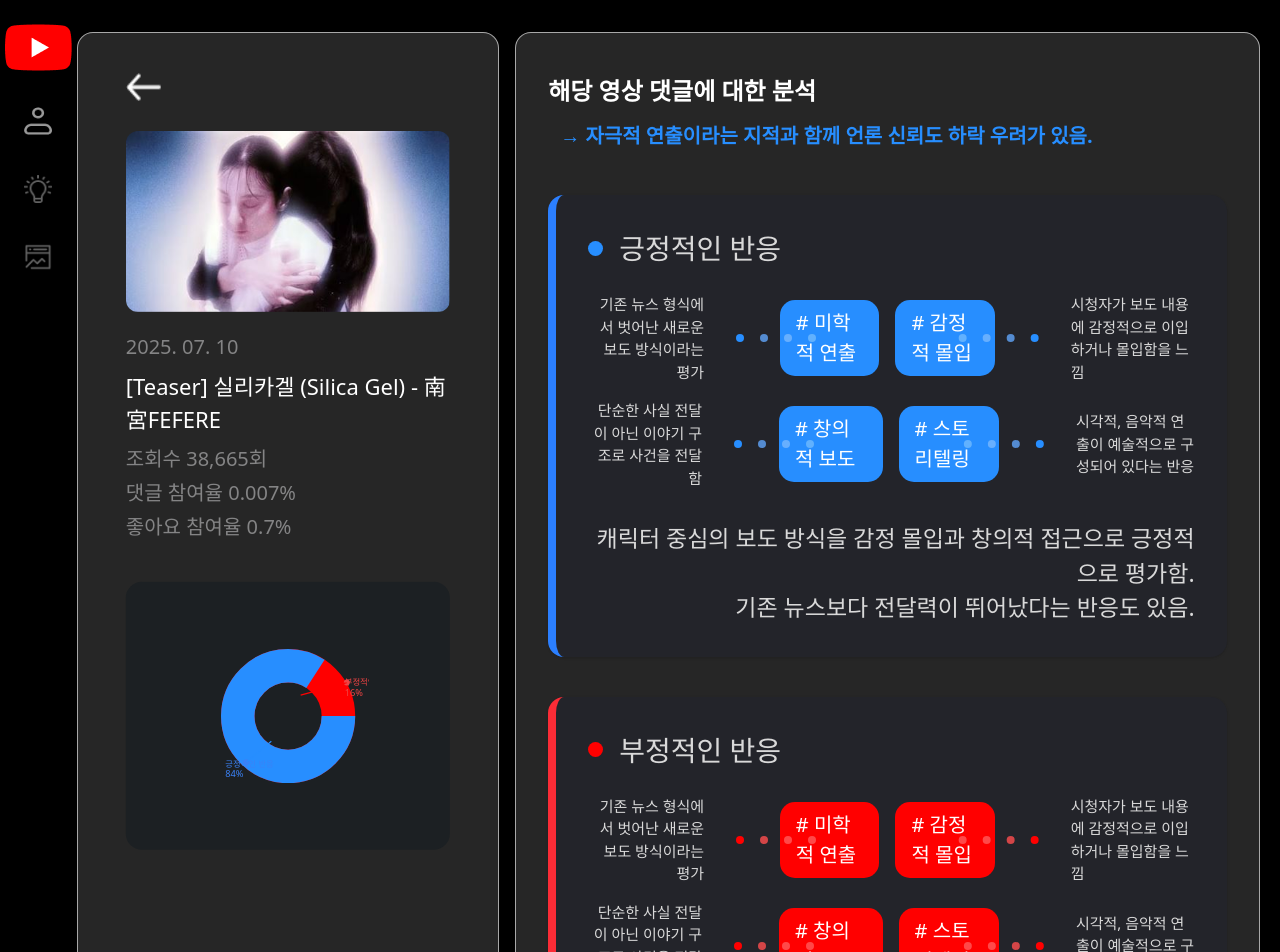
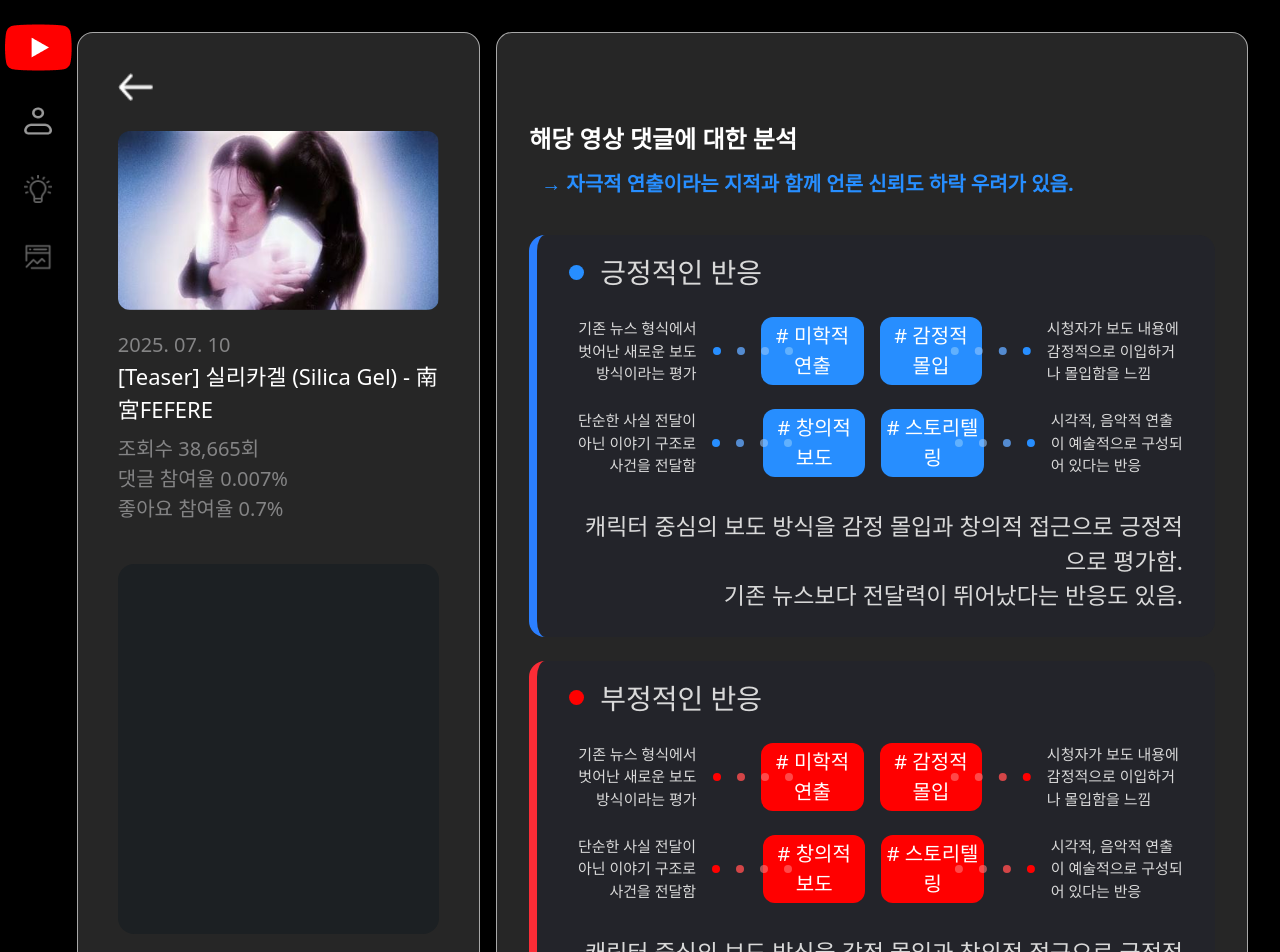
Before and after one commit to 2025-Summer-Bootcamp-TeamF/frontend, a React (Vite) app: page /reply_analysis in a window 1280 px wide. Shown: the top 952 px of the page. Built offline with nearby package versions, Linux system fonts and the light colour scheme.

Commit message:
메인,로그인,댓글 비율 수정 완료

```diff
--- /dev/null
+++ b/src/components/Sidebar.tsx
@@ -0,0 +1,35 @@
+import React from "react";
+
+const Sidebar: React.FC = () => (
+  <div
+    className="fixed left-0 top-0 h-full flex flex-col items-center z-50 bg-black"
+    style={{ width: "6vw" }}
+  >
+    <div style={{ marginTop: "2.94vh", marginBottom: "24px" }}>
+      <img src="/logo.png" alt="Logo" className="w-auto h-auto" />
+    </div>
+    <button className="p-3 rounded-lg transition-all mb-4 group">
+      <img
+        src="/mypagelogo.png"
+        alt="My Page"
+        className="w-7 h-7 opacity-60 group-hover:opacity-100 group-hover:brightness-200 transition-all"
+      />
+    </button>
+    <button className="p-3 rounded-lg transition-all mb-4 group">
+      <img
+        src="/insight.png"
+        alt="Insight"
+        className="w-7 h-7 opacity-60 group-hover:opacity-100 group-hover:brightness-200 transition-all"
+      />
+    </button>
+    <button className="p-3 rounded-lg transition-all group">
+      <img
+        src="/analysis.png"
+        alt="Analysis"
+        className="w-7 h-7 opacity-60 group-hover:opacity-100 group-hover:brightness-200 transition-all"
+      />
+    </button>
+  </div>
+);
+
+export default Sidebar;
--- a/src/pages/CategoryPage.tsx
+++ b/src/pages/CategoryPage.tsx
@@ -62,7 +62,7 @@ export default function CategoryPage() {
   const navigate = useNavigate();
 
   return (
-    <div className="min-h-screen bg-black text-white flex">
+    <div className="min-h-screen overflow-x-hidden bg-black text-white flex">
       <style
         dangerouslySetInnerHTML={{
           __html: `
--- a/src/pages/Reply_Analysis.tsx
+++ b/src/pages/Reply_Analysis.tsx
@@ -1,4 +1,5 @@
 import { useNavigate } from "react-router-dom";
+import Sidebar from "../components/Sidebar";
 import thumbnail from "../assets/thumbnail1.png";
 import arrow from "../assets/arrow.png";
 
@@ -11,7 +12,7 @@ export default function ReplyAnalysis() {
   const isPositiveDominant = positivePercentage > negativePercentage;
 
   return (
-    <div className="min-h-screen bg-black text-white flex">
+    <div className="min-h-screen overflow-x-hidden bg-black text-white flex">
       <style
         dangerouslySetInnerHTML={{
           __html: `
@@ -27,55 +28,22 @@ export default function ReplyAnalysis() {
         }}
       />
 
-      {/* Sidebar (mypage.tsx와 동일) */}
-      <div
-        className="fixed left-0 top-0 h-full flex flex-col items-center z-50"
-        style={{ width: "6vw" }}
-      >
-        <div style={{ marginTop: "2.94vh", marginBottom: "24px" }}>
-          <img src="/logo.png" alt="Logo" className="w-auto h-auto" />
-        </div>
-        <button className="p-3 rounded-lg transition-all mb-4 group">
-          <img
-            src="/mypagelogo.png"
-            alt="My Page"
-            className="w-7 h-7 opacity-60 group-hover:opacity-100 group-hover:brightness-200 transition-all"
-          />
-        </button>
-        <button className="p-3 rounded-lg transition-all mb-4 group">
-          <img
-            src="/insight.png"
-            alt="Insight"
-            className="w-7 h-7 opacity-60 group-hover:opacity-100 group-hover:brightness-200 transition-all"
-          />
-        </button>
-        <button className="p-3 rounded-lg transition-all group">
-          <img
-            src="/analysis.png"
-            alt="Analysis"
-            className="w-7 h-7 opacity-60 group-hover:opacity-100 group-hover:brightness-200 transition-all"
-          />
-        </button>
-      </div>
+      {/* Sidebar */}
+      <Sidebar />
 
       {/* 메인 컨텐츠 영역 */}
-      <div className="ml-[6vw] flex-1 pr-8 py-8 flex gap-4">
+      <div className="ml-[6vw] pr-8 py-8 flex gap-4 w-full">
         {/* 왼쪽 컨테이너 - 영상 정보 및 탭 */}
         <div
           className="
-            flex flex-col rounded-2xl overflow-hidden
+            flex flex-col flex-3 w-full rounded-2xl
             bg-[rgba(255,255,255,0.15)] border border-[rgba(255,255,255,0.6)]
-            w-[33vw]
             p-10
-            pl-6 pr-6
             "
-          style={{
-            // 배경색과 테두리는 tailwind로 대체
-          }}
         >
           <div>
             {/* 영상 썸네일 */}
-            <div className="relative flex flex-col px-6">
+            <div className="relative flex flex-col ">
               {/* 뒤로가기 버튼을 썸네일 위가 아닌 바깥쪽에 배치 */}
               <div>
                 <button
@@ -91,24 +59,24 @@ export default function ReplyAnalysis() {
                 <img
                   src={thumbnail}
                   alt="Video thumbnail"
-                  className="rounded-xl overflow-hidden mt-6 w-full"
+                  className="rounded-xl mt-6"
                   style={{ objectFit: "cover" }}
                 />
               </div>
             </div>
 
             {/* 영상 정보 */}
-            <div className="text-white mt-2 mb-10 pt-3 px-6 justify-center items-center w-full">
-              <div className="text-[#848485] text-[20px] font-regular mb-2">{/* 날짜 */}
+            <div className="text-white mt-2 mb-10 pt-3 justify-center items-center w-full">
+              <div className="text-[#848485] text-[20px] font-regular">{/* 날짜 */}
                 2025. 07. 10
               </div>
               <div className="text-[22px] font-regular mb-2">
                 [Teaser] 실리카겔 (Silica Gel) - 南宮FEFERE
               </div>
-              <div className="text-[#848485] text-[20px] font-regular mb-1">
+              <div className="text-[#848485] text-[20px] font-regular">
                 조회수 38,665회
               </div>
-              <div className="text-[#848485] text-[20px] font-regular mb-1">
+              <div className="text-[#848485] text-[20px] font-regular">
                 댓글 참여율 0.007%
               </div>
               <div className="text-[#848485] text-[20px] font-regular">
@@ -117,45 +85,8 @@ export default function ReplyAnalysis() {
             </div>
 
             {/* 감정 분석 도넛 차트 */}
-            <div className="flex flex-col h-[40%] items-center justify-center mt-10 mr-6 ml-6 relative">
-              {/* 도넛 차트 뒤쪽 배경 */}
-              <div
-                className="absolute left-1/2 top-1/2 -translate-x-1/2 -translate-y-1/2 z-0 w-full h-full rounded-2xl bg-[#1c2023]"></div>
-              <svg viewBox="0 0 320 320" className="w-1/2 h-1/2 relative z-[1]">
-                {/* 빨강(부정) - 16% */}
-                <circle
-                  r="120"
-                  cx="160"
-                  cy="160"
-                  fill="none"
-                  stroke="#ff0000"
-                  strokeWidth="80"
-                  strokeDashoffset="633.44"
-                  style={{ transition: "stroke-dasharray 0.5s" }}
-                />
-                {/* 파랑(긍정) - 84% */}
-                <circle
-                  r="120"
-                  cx="160"
-                  cy="160"
-                  fill="none"
-                  stroke="#278eff"
-                  strokeWidth="80"
-                  strokeDasharray="633.44 193.28"
-                  strokeDashoffset="0"
-                  style={{ transition: "stroke-dasharray 0.5s" }}
-                />
-                {/* 부정 텍스트/점/선 */}
-                <circle cx="300" cy="80" r="7" fill="#EF4444" />
-                <line x1="190" y1="110" x2="300" y2="80" stroke="#ff0000" strokeWidth="3" />
-                <text x="295" y="80" fill="#EF4444" fontSize="20" fontWeight="semibold" alignmentBaseline="middle">부정적인 반응</text>
-                <text x="295" y="105" fill="#EF4444" fontSize="22" fontWeight="semibold" alignmentBaseline="middle">16%</text>
-                {/* 긍정 텍스트/점/선 */}
-                <circle cx="60" cy="270" r="7" fill="#3B82F6" />
-                <line x1="120" y1="220" x2="60" y2="270" stroke="#278eff" strokeWidth="3" />
-                <text x="10" y="275" fill="#3B82F6" fontSize="20" fontWeight="semibold" alignmentBaseline="middle">긍정적인 반응</text>
-                <text x="10" y="300" fill="#3B82F6" fontSize="22" fontWeight="semibold" alignmentBaseline="middle">84%</text>
-              </svg>
+            <div className="flex flex-col justify-center items-center w-full h-[370px]">
+              <div className="z-0 w-full h-full rounded-2xl bg-[#1c2023]"></div>
             </div>
           </div>
         </div>
@@ -163,18 +94,15 @@ export default function ReplyAnalysis() {
         {/* 오른쪽 컨테이너 - 댓글 분석 */}
         <div
           className="
-            flex flex-col rounded-2xl overflow-hidden
+            flex flex-col flex-7 w-full rounded-2xl
             bg-[rgba(255,255,255,0.15)] border border-[rgba(255,255,255,0.6)]
-            flex-1 h-full min-h-0
+            h-full min-h-0
           "
-          style={{
-            // 배경색과 테두리는 tailwind로 대체
-          }}
         >
-          <div className="px-8 py-10 flex flex-col flex-3 gap-4">
+          <div className="p-8 flex flex-col">
             {/* 헤더 영역 */}
             <div>
-              <div className="text-[24px] font-bold text-[#ffffff]">
+              <div className="mt-14 text-[24px] font-bold text-[#ffffff]">
                 해당 영상 댓글에 대한 분석
               </div>
               <div className={`text-[20px] px-3 py-3 font-semibold ${
@@ -190,15 +118,15 @@ export default function ReplyAnalysis() {
             </div>
 
             {/* Positive Reactions Section */}
-            <div className="bg-[#23242A] rounded-2xl shadow p-8 border-l-8 border-blue-500 mt-4 mb-6 max-w-[53vw]">
+            <div className="bg-[#23242A] rounded-2xl p-8 pt-4 pb-6 border-l-8 border-blue-500 mt-6 w-full">
               <div className="flex items-center text-[28px] font-thin text-[#d9d9d9] mb-6">
                 <span className="w-[15px] h-[15px] rounded-full bg-[#278eff] mr-4"></span>
                 긍정적인 반응
               </div>
 
               {/* First Point */}
-              <div className="flex items-center mb-4">
-                <span className="text-[#d9d9d9] text-[15px] font-thin mr-6 justify-center items-center text-right">
+              <div className="flex justify-between items-center mb-6">
+                <span className="text-[#d9d9d9] text-[15px] font-thin mr-2 items-center text-right">
                   기존 뉴스 형식에서 벗어난 새로운 보도 방식이라는 평가
                 </span>
                 {/* '미학적 연출' 태그와 연결된 듯한 원 장식 */}
@@ -209,9 +137,9 @@ export default function ReplyAnalysis() {
                   <span className="absolute left-14 top-1/2 -translate-y-1/2 w-2 h-2 bg-[#93c5fd] rounded-full opacity-60"></span>
                   <span className="absolute left-20 top-1/2 -translate-y-1/2 w-2 h-2 bg-[#bae6fd] rounded-full opacity-40"></span>
                 </div>
-                <div className="flex gap-4 w-[50vw]">
-                  <span className="bg-[#278eff] text-[#ffffff] rounded-[15px] px-4 py-2 text-[20px] font-regular"># 미학적 연출</span>
-                  <span className="bg-[#278eff] text-[#ffffff] rounded-[15px] px-4 py-2 text-[20px] font-regular"># 감정적 몰입</span>
+                <div className="flex gap-4">
+                  <span className="bg-[#278eff] text-[#ffffff] rounded-xl w-[8vw] text-[20px] p-1 font-regular text-center"># 미학적 연출</span>
+                  <span className="bg-[#278eff] text-[#ffffff] rounded-xl w-[8vw] text-[20px] p-1 font-regular text-center"># 감정적 몰입</span>
                 </div>
                 <div className="relative flex items-center w-[12vw] h-[5vh]" style={{scale: "-1"}}>
                   {/* 메인 태그(미학적 연출) 위치 기준으로 원 배치 */}
@@ -220,14 +148,14 @@ export default function ReplyAnalysis() {
                   <span className="absolute left-14 top-1/2 -translate-y-1/2 w-2 h-2 bg-[#93c5fd] rounded-full opacity-60"></span>
                   <span className="absolute left-20 top-1/2 -translate-y-1/2 w-2 h-2 bg-[#bae6fd] rounded-full opacity-40"></span>
                 </div>
-                <span className="text-[#d9d9d9] text-[15px] font-thin ml-6 justify-center items-center text-left">
+                <span className="text-[#d9d9d9] text-[15px] font-thin ml-2 items-center text-left">
                   시청자가 보도 내용에 감정적으로 이입하거나 몰입함을 느낌
                 </span>
               </div>
 
               {/* Second Point */}
-              <div className="flex items-center mb-4">
-                <span className="text-[#d9d9d9] text-[15px] font-thin mr-6 justify-center items-center text-right">
+              <div className="flex items-center mb-6">
+                <span className="text-[#d9d9d9] text-[15px] font-thin mr-2 items-center text-right">
                   단순한 사실 전달이 아닌 이야기 구조로 사건을 전달함
                 </span>
                 <div className="relative flex items-center w-[12vw] h-[5vh]">
@@ -237,9 +165,9 @@ export default function ReplyAnalysis() {
                   <span className="absolute left-14 top-1/2 -translate-y-1/2 w-2 h-2 bg-[#93c5fd] rounded-full opacity-60"></span>
                   <span className="absolute left-20 top-1/2 -translate-y-1/2 w-2 h-2 bg-[#bae6fd] rounded-full opacity-40"></span>
                 </div>
-                <div className="flex gap-4 w-[50vw]">
-                  <span className="bg-[#278eff] text-[#ffffff] rounded-[15px] px-4 py-2 text-[20px] font-regular"># 창의적 보도</span>
-                  <span className="bg-[#278eff] text-[#ffffff] rounded-[15px] px-4 py-2 text-[20px] font-regular"># 스토리텔링</span>
+                <div className="flex gap-4">
+                  <span className="bg-[#278eff] text-[#ffffff] rounded-xl w-[8vw] text-[20px] p-1 font-regular text-center"># 창의적 보도</span>
+                  <span className="bg-[#278eff] text-[#ffffff] rounded-xl w-[8vw] text-[20px] p-1 font-regular text-center"># 스토리텔링</span>
                 </div>
                 <div className="relative flex items-center w-[12vw] h-[5vh]" style={{scale: "-1"}}>
                   {/* 메인 태그(미학적 연출) 위치 기준으로 원 배치 */}
@@ -248,7 +176,7 @@ export default function ReplyAnalysis() {
                   <span className="absolute left-14 top-1/2 -translate-y-1/2 w-2 h-2 bg-[#93c5fd] rounded-full opacity-60"></span>
                   <span className="absolute left-20 top-1/2 -translate-y-1/2 w-2 h-2 bg-[#bae6fd] rounded-full opacity-40"></span>
                 </div>
-                <span className="text-[#d9d9d9] text-[15px] font-thin ml-6 justify-center items-center text-left">
+                <span className="text-[#d9d9d9] text-[15px] font-thin ml-2 items-center text-left">
                   시각적, 음악적 연출이 예술적으로 구성되어 있다는 반응
                 </span>
               </div>
@@ -261,15 +189,15 @@ export default function ReplyAnalysis() {
             </div>
 
             {/* Negative Reactions Section */}
-            <div className="bg-[#23242A] rounded-2xl shadow p-8 border-l-8 border-red-500 max-w-[53vw]">
+            <div className="bg-[#23242A] rounded-2xl p-8 pt-4 border-l-8 border-red-500 mt-6 w-full">
               <div className="flex items-center text-[28px] font-thin text-[#d9d9d9] mb-6">
                 <span className="w-[15px] h-[15px] rounded-full bg-[#ff0000] mr-4"></span>
                 부정적인 반응
               </div>
 
               {/* First Point */}
-              <div className="flex items-center mb-4">
-                <span className="text-[#d9d9d9] text-[15px] font-thin mr-6 justify-center items-center text-right">
+              <div className="flex items-center mb-6">
+                <span className="text-[#d9d9d9] text-[15px] font-thin mr-2 items-center text-right">
                   기존 뉴스 형식에서 벗어난 새로운 보도 방식이라는 평가
                 </span>
                 <div className="relative flex items-center w-[12vw] h-[5vh]">
@@ -279,9 +207,9 @@ export default function ReplyAnalysis() {
                   <span className="absolute left-14 top-1/2 -translate-y-1/2 w-2 h-2 bg-[#ff7a7a] rounded-full opacity-60"></span>
                   <span className="absolute left-20 top-1/2 -translate-y-1/2 w-2 h-2 bg-[#ffb3b3] rounded-full opacity-40"></span>
                 </div>
-                <div className="flex gap-4 w-[50vw]">
-                  <span className="bg-[#ff0000] text-[#ffffff] rounded-[15px] px-4 py-2 text-[20px] font-regular"># 미학적 연출</span>
-                  <span className="bg-[#ff0000] text-[#ffffff] rounded-[15px] px-4 py-2 text-[20px] font-regular"># 감정적 몰입</span>
+                <div className="flex gap-4">
+                  <span className="bg-[#ff0000] text-[#ffffff] rounded-xl w-[8vw] text-[20px] p-1 font-regular text-center"># 미학적 연출</span>
+                  <span className="bg-[#ff0000] text-[#ffffff] rounded-xl w-[8vw] text-[20px] p-1 font-regular text-center"># 감정적 몰입</span>
                 </div>
                 <div className="relative flex items-center w-[12vw] h-[5vh]" style={{scale: "-1"}}>
                   {/* 메인 태그(미학적 연출) 위치 기준으로 원 배치 */}
@@ -290,14 +218,14 @@ export default function ReplyAnalysis() {
                   <span className="absolute left-14 top-1/2 -translate-y-1/2 w-2 h-2 bg-[#ff7a7a] rounded-full opacity-60"></span>
                   <span className="absolute left-20 top-1/2 -translate-y-1/2 w-2 h-2 bg-[#ffb3b3] rounded-full opacity-40"></span>
                 </div>
-                <span className="text-[#d9d9d9] text-[15px] font-thin ml-6 justify-center items-center text-left">
+                <span className="text-[#d9d9d9] text-[15px] font-thin ml-2 items-center text-left">
                   시청자가 보도 내용에 감정적으로 이입하거나 몰입함을 느낌
                 </span>
               </div>
 
               {/* Second Point */}
-              <div className="flex items-center mb-4">
-                <span className="text-[#d9d9d9] text-[15px] font-thin mr-6 justify-center items-center text-right">
+              <div className="flex items-center mb-6">
+                <span className="text-[#d9d9d9] text-[15px] font-thin mr-2 items-center text-right">
                   단순한 사실 전달이 아닌 이야기 구조로 사건을 전달함
                 </span>
                 <div className="relative flex items-center w-[12vw] h-[5vh]">
@@ -307,9 +235,9 @@ export default function ReplyAnalysis() {
                   <span className="absolute left-14 top-1/2 -translate-y-1/2 w-2 h-2 bg-[#ff7a7a] rounded-full opacity-60"></span>
                   <span className="absolute left-20 top-1/2 -translate-y-1/2 w-2 h-2 bg-[#ffb3b3] rounded-full opacity-40"></span>
                 </div>
-                <div className="flex gap-4 w-[50vw]">
-                  <span className="bg-[#ff0000] text-[#ffffff] rounded-[15px] px-4 py-2 text-[20px] font-regular"># 창의적 보도</span>
-                  <span className="bg-[#ff0000] text-[#ffffff] rounded-[15px] px-4 py-2 text-[20px] font-regular"># 스토리텔링</span>
+                <div className="flex gap-4">
+                  <span className="bg-[#ff0000] text-[#ffffff] rounded-xl w-[8vw] text-[20px] p-1 font-regular text-center"># 창의적 보도</span>
+                  <span className="bg-[#ff0000] text-[#ffffff] rounded-xl w-[8vw] text-[20px] p-1 font-regular text-center"># 스토리텔링</span>
                 </div>
                 <div className="relative flex items-center w-[12vw] h-[5vh]" style={{scale: "-1"}}>
                   {/* 메인 태그(미학적 연출) 위치 기준으로 원 배치 */}
@@ -318,7 +246,7 @@ export default function ReplyAnalysis() {
                   <span className="absolute left-14 top-1/2 -translate-y-1/2 w-2 h-2 bg-[#ff7a7a] rounded-full opacity-60"></span>
                   <span className="absolute left-20 top-1/2 -translate-y-1/2 w-2 h-2 bg-[#ffb3b3] rounded-full opacity-40"></span>
                 </div>
-                <span className="text-[#d9d9d9] text-[15px] font-thin ml-6 justify-center items-center text-left">
+                <span className="text-[#d9d9d9] text-[15px] font-thin ml-2 items-center text-left">
                   시각적, 음악적 연출이 예술적으로 구성되어 있다는 반응
                 </span>
               </div>
```
Also changed, not shown: src/pages/LoginPage.tsx (+13 -13 lines), src/pages/MainPage.tsx (+15 -15 lines), src/pages/MyPage.tsx (+2 -29 lines), src/pages/ReplyManagement.tsx (+39 -78 lines).
